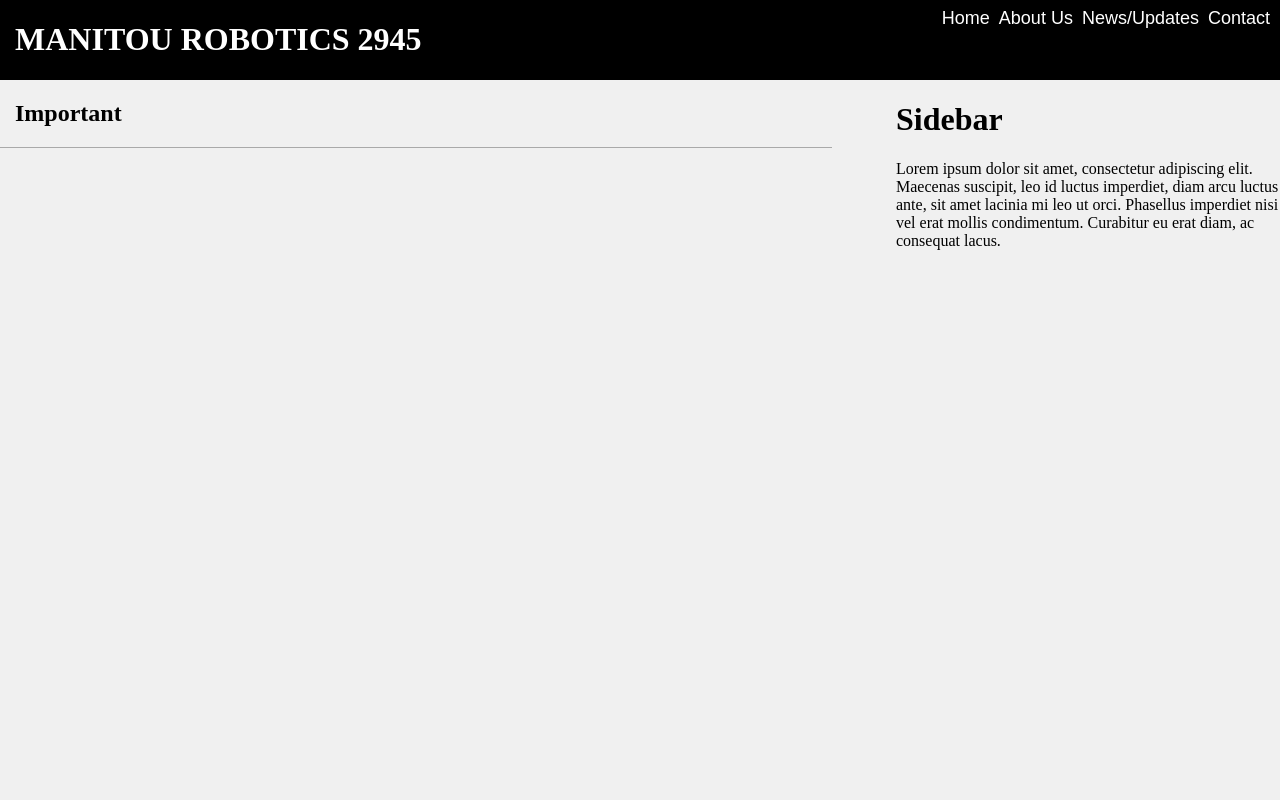
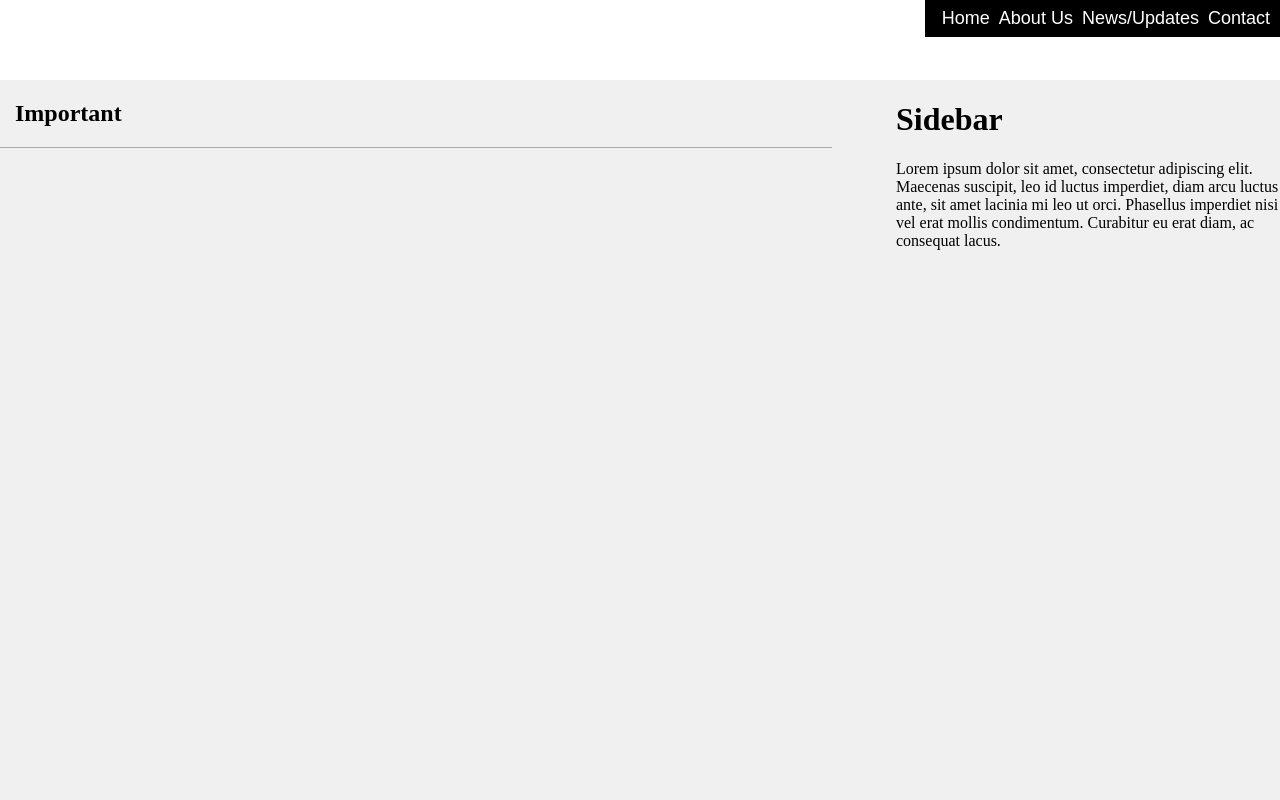
Before and after one commit to manitourobotics/website, a PHP site: page / in a window 1280 px wide. Run offline with PHP 8.4, Linux system fonts and the light colour scheme.

Commit message:
Fixed the dropdown a little

```diff
--- a/style.css
+++ b/style.css
@@ -10,15 +10,17 @@ body
 	right:0px;
 	left:0px;
 	overflow:hidden;
+	z-index: 2;
 }
 #header
 {
-	background-color:#000000;
+	background-color:#FFFFFF;
 	height:auto;
 	position:relative;
 	top:0px;
 	left:0px;
 	right:0px;
+
 }
 #header_name
 {
@@ -26,19 +28,18 @@ body
 	display:inline-block;
 	padding-left:15px;
 }
-div#dropdown
-{
-	background-color:#000000;
-	overflow:visible;
-	z-index: 2;
-	display:inline;
-}
 #header_navagation
 {
+	background:#000000;
 	padding:8px;
 	padding-right:10px;
 	float:right;
 	display:inline;
+}
+div#dropdown
+{
+	background:#000000;
+	width: 100%;
 }
 #header_navagation ul
 {
@@ -50,6 +51,7 @@ div#dropdown
 }
 #header_navagation ul li
 {
+	background:#000000;
   	position: relative;
   	float: left;
   	margin-left: 4px;
```
